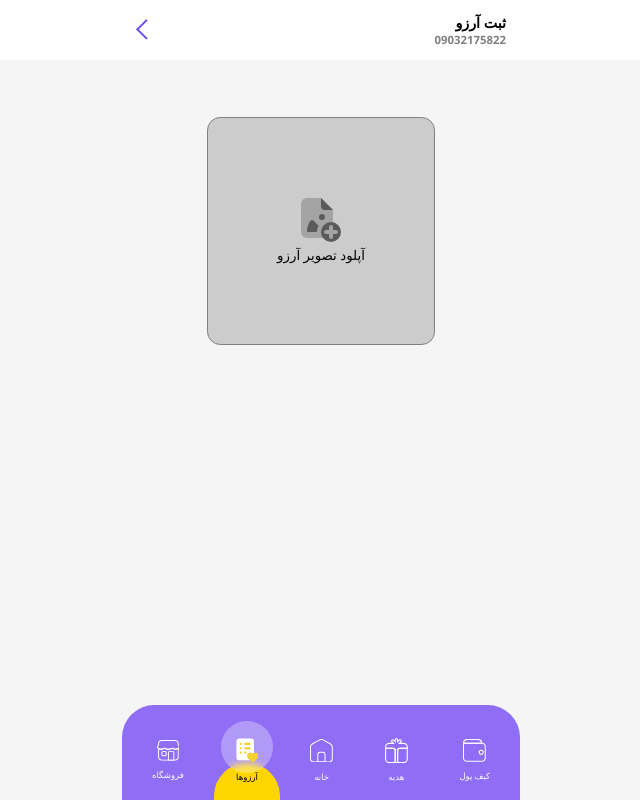
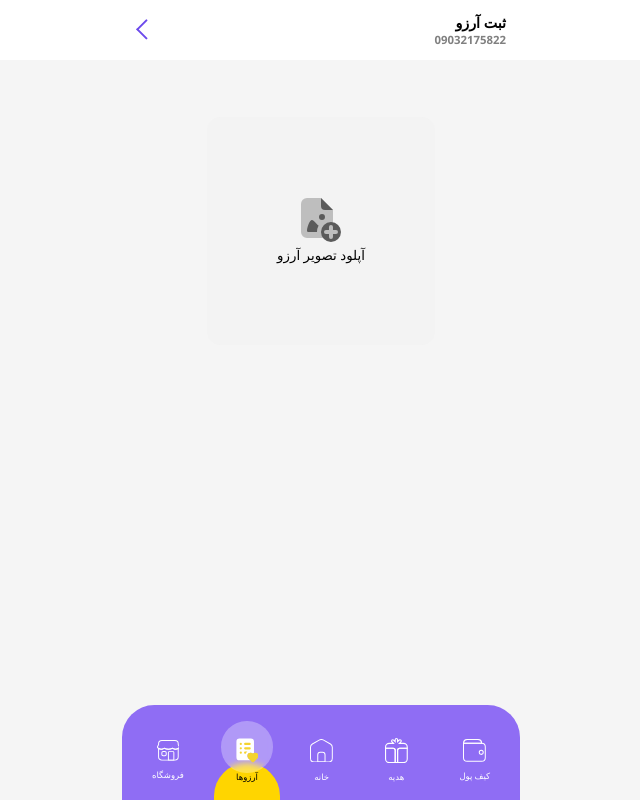
Before and after one commit to trumanshoow/kadobin, a React (Create React App) app: page /dreams/addwish in a window 1280 px wide. Shown: the whole page, without its empty margins (319-959 px from the left). Built offline with nearby package versions, Linux system fonts and the light colour scheme.

Commit message:
sc'dflmbk;vn

```diff
--- a/src/pages/dreamAdd/dreamAdd.module.css
+++ b/src/pages/dreamAdd/dreamAdd.module.css
@@ -1,6 +1,6 @@
 .Btn {
-    background-color: #ccc;
-    border: 1px solid grey;
+    background-color: #F3F3F3;
+    border: none;
     border-radius: .7rem;
     width: 12rem;
     height: 12rem;
```
